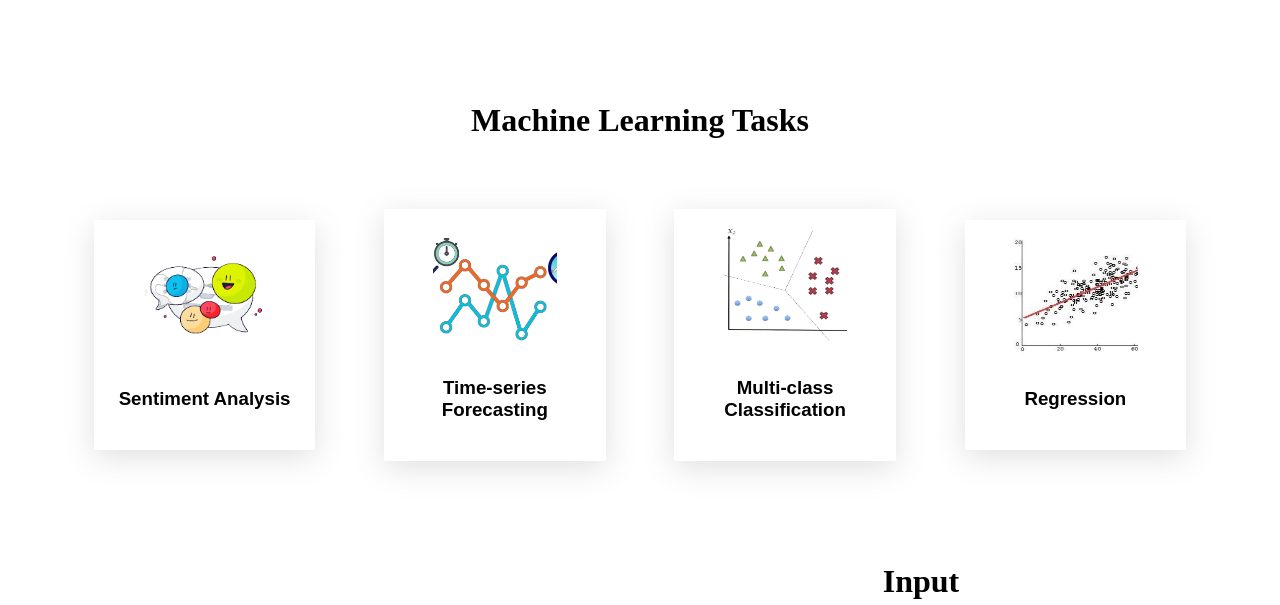
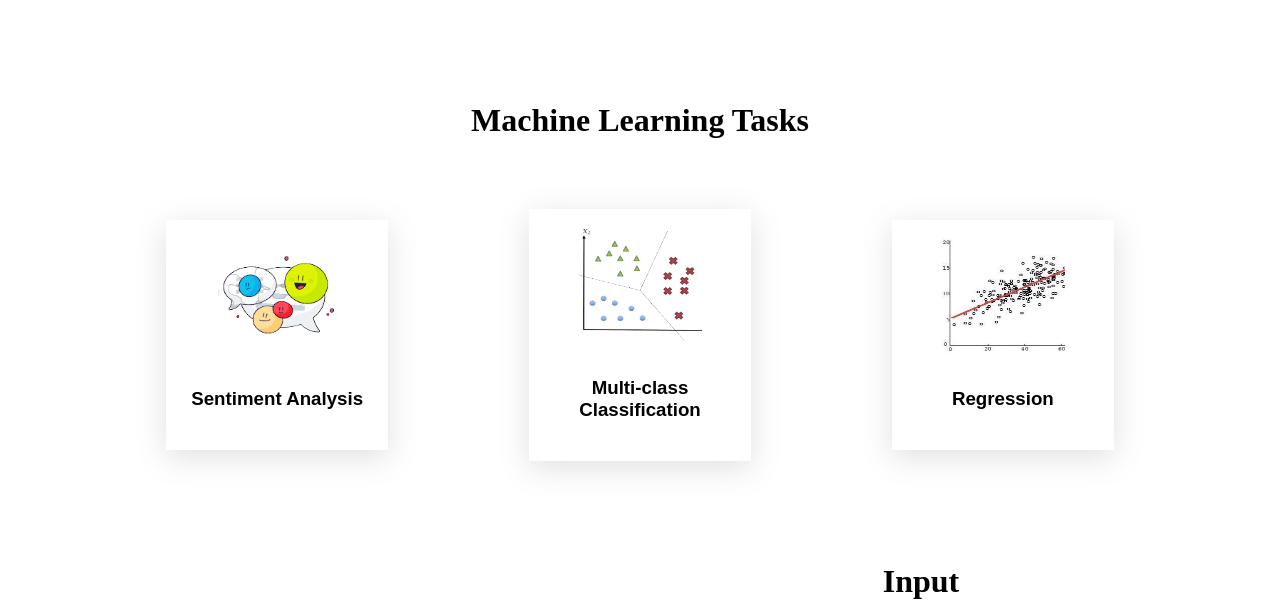
Before and after one commit to DevPriSha/BuildAI, a Flask app: page / in a window 1280 px wide. Shown: the part 640-1245 px from the top of the page. Run offline with Flask 3, Linux system fonts and the light colour scheme.

Commit message:
frr se faltu

```diff
--- a/templates/index.html
+++ b/templates/index.html
@@ -78,10 +78,6 @@
               <h3>Sentiment Analysis</h3>
             </div>
 
-            <div class="card">
-              <img src="../static/images/time-series1.png">
-              <h3>Time-series Forecasting</h3>
-            </div>
 
             <div class="card">
               <img src="../static/images/multiclass.png">
@@ -110,7 +106,6 @@
               <label>Select any ML Task</label>
               <select name="task" class="form-elements" required>
                 <option value="sentiment">Sentiment Analysis</option>
-                <option value="timeseries">Time-Series Forecasting</option>
                 <option value="classification">Multi-class classification</option>
                 <option value="regression">Regression</option>
               </select>
```
